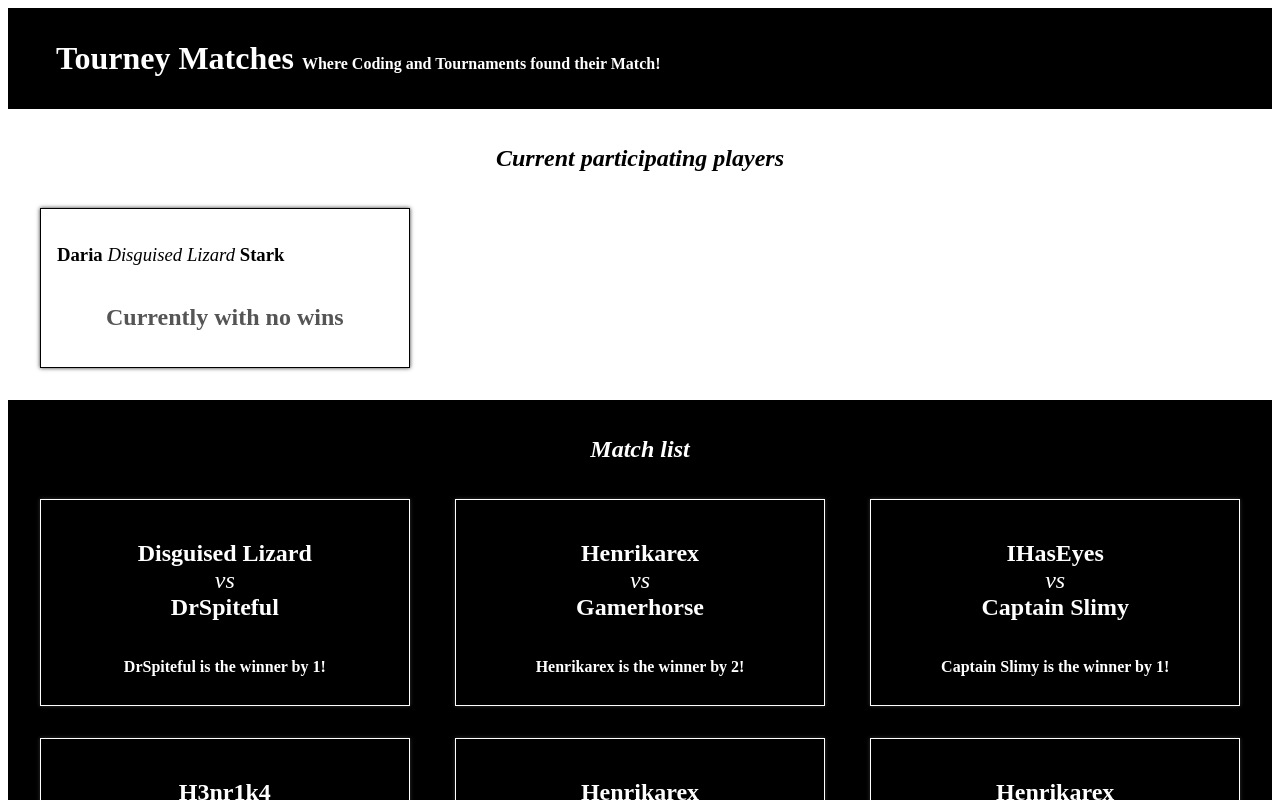
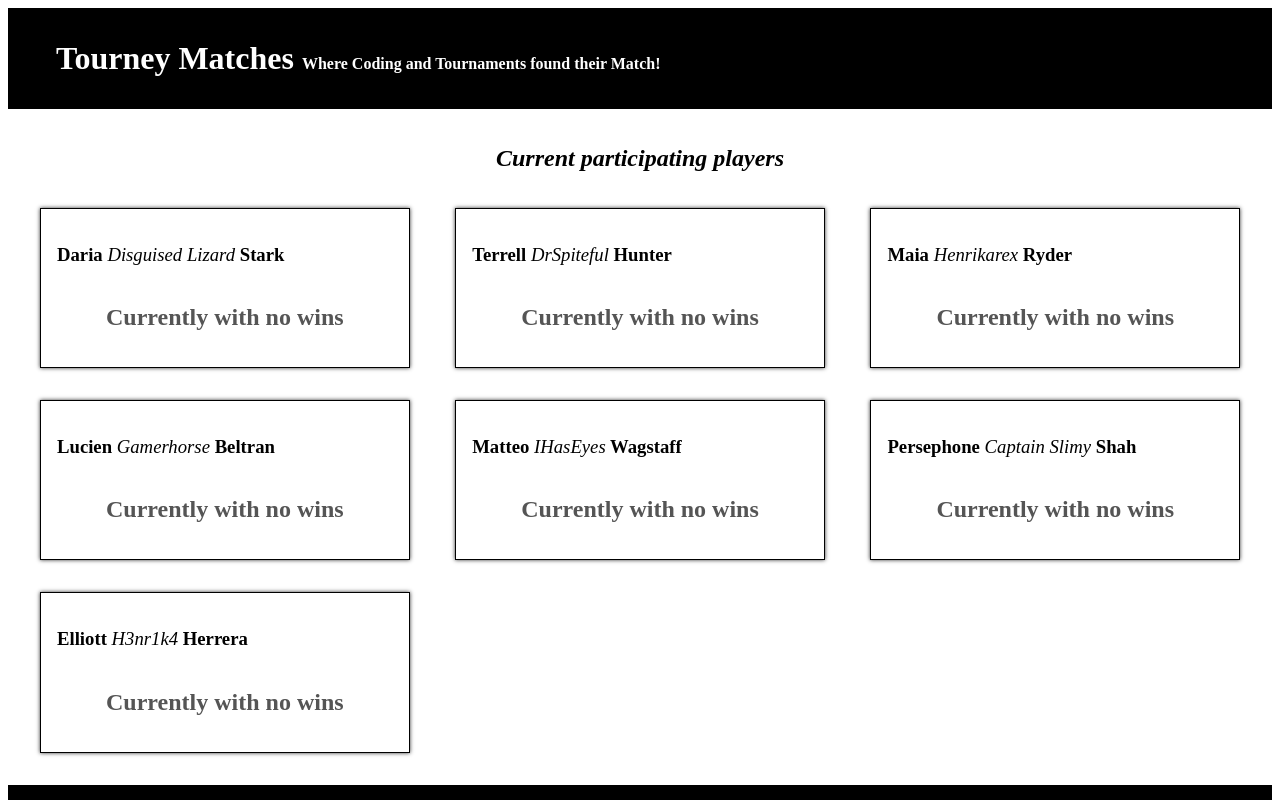
Before and after one commit to jeandre-visser/tourney-matches, a React (Create React App) app: page / in a window 1280 px wide. Shown: the top 800 px of the page. Built offline with nearby package versions, Linux system fonts and the light colour scheme.

Commit message:
Refactor to render all players

```diff
--- a/src/components/PlayerList.js
+++ b/src/components/PlayerList.js
@@ -2,11 +2,23 @@
 
 function PlayerList(props) {
 
-const onePlayer = props.playerData[0];
+const players = props.playerData.map((player) => {
+  return (
+    <Player
+      key={player.gamerTag}
+      gamerTag={player.gamerTag}
+      firstName={player.firstName}
+      lastName={player.lastName}
+      wins={player.wins}
+    />
+  )
+});
+
+
   return (
     <section className="PlayerList">
     <h1>Current participating players</h1>
-    <Player gamerTag={onePlayer.gamerTag} firstName={onePlayer.firstName} lastName={onePlayer.lastName} wins={onePlayer.wins} />
+    {players}
   </section>
   );
 }
```
